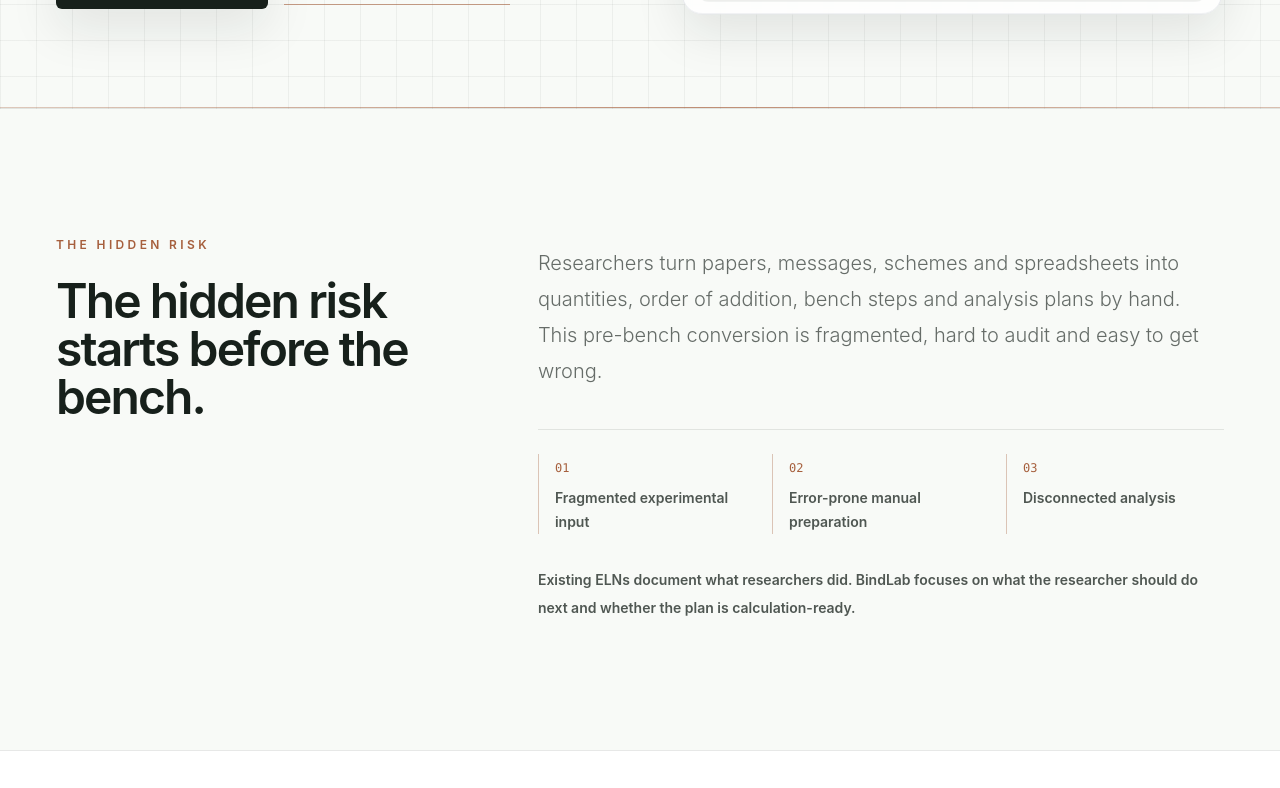
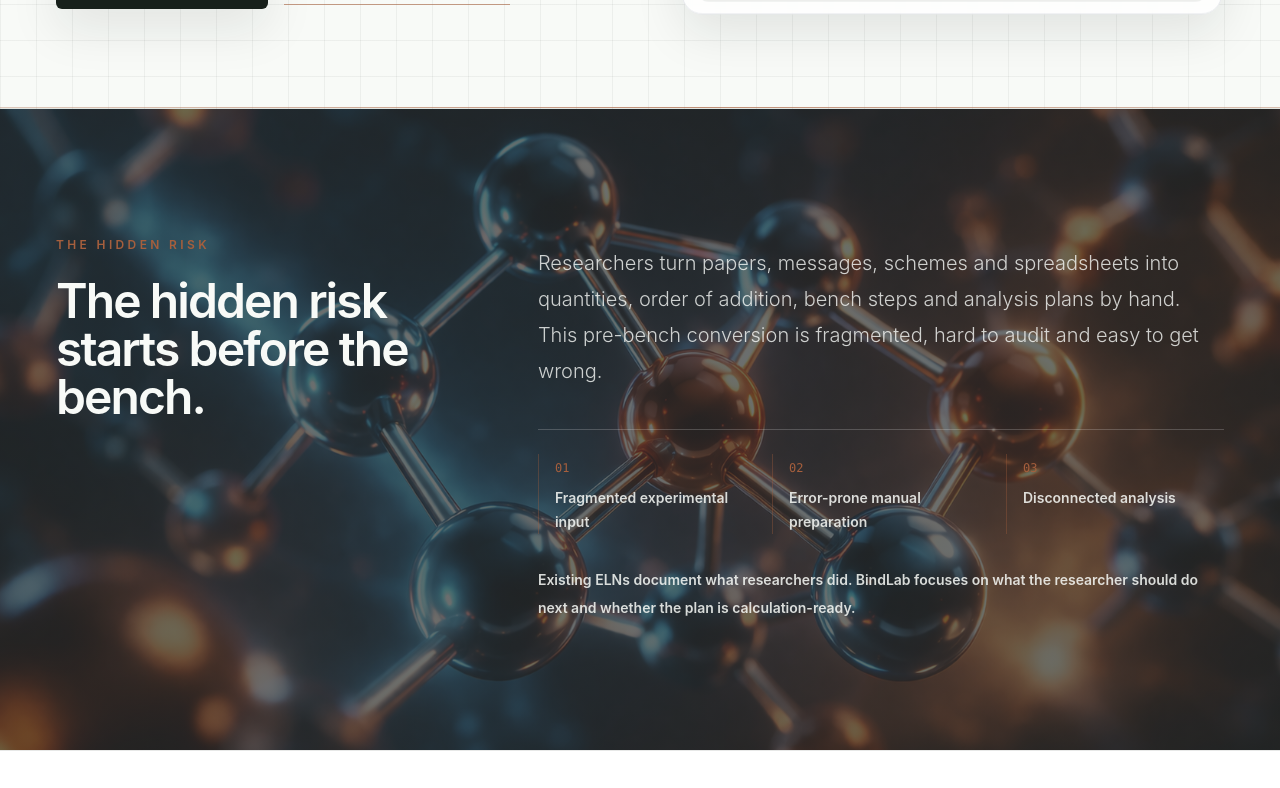
Before and after one commit to ThomasPoonCH/BindLabAI, a Next.js app: page / in a window 1280 px wide. Shown: the part 752-1540 px from the top of the page. Built offline with nearby package versions, Linux system fonts and the light colour scheme.

Commit message:
added a background photo

```diff
--- a/app/page.tsx
+++ b/app/page.tsx
@@ -69,7 +69,15 @@ export default function LandingPage() {
         <div className="absolute bottom-0 left-0 right-0 h-px shine-line" />
       </section>
 
-      <section id="about" className="mx-auto max-w-7xl px-5 py-24 sm:px-8 lg:px-14 lg:py-32">
+      <section
+        id="about"
+        className="w-full bg-cover bg-center bg-no-repeat text-paper"
+        style={{
+          backgroundImage:
+            "linear-gradient(rgba(45, 49, 49, 0.70), rgba(45, 49, 49, 0.70)), url('/home-page-background.png')",
+        }}
+      >
+        <div className="mx-auto max-w-7xl px-5 py-24 sm:px-8 lg:px-14 lg:py-32">
           <Reveal>
             <div className="grid gap-12 lg:grid-cols-[0.72fr_1.28fr] lg:gap-24">
               <div>
@@ -77,15 +85,16 @@ export default function LandingPage() {
                 <h2 className="mt-6 max-w-md text-4xl font-semibold leading-[1.02] tracking-[-0.04em] sm:text-5xl">The hidden risk starts before the bench.</h2>
               </div>
               <div className="max-w-3xl lg:pt-2">
-              <p className="text-xl leading-9 text-ink/65">Researchers turn papers, messages, schemes and spreadsheets into quantities, order of addition, bench steps and analysis plans by hand. This pre-bench conversion is fragmented, hard to audit and easy to get wrong.</p>
-              <div className="mt-10 h-px w-full bg-ink/10" />
+                <p className="text-xl leading-9 text-paper/80">Researchers turn papers, messages, schemes and spreadsheets into quantities, order of addition, bench steps and analysis plans by hand. This pre-bench conversion is fragmented, hard to audit and easy to get wrong.</p>
+                <div className="mt-10 h-px w-full bg-paper/20" />
                 <div className="mt-6 grid gap-4 sm:grid-cols-3">
-                {["Fragmented experimental input", "Error-prone manual preparation", "Disconnected analysis"].map((item, index) => <div key={item} className="border-l border-copper/35 pl-4"><span className="font-mono text-xs text-copper">0{index + 1}</span><p className="mt-2 text-sm font-semibold leading-6 text-ink/75">{item}</p></div>)}
+                  {["Fragmented experimental input", "Error-prone manual preparation", "Disconnected analysis"].map((item, index) => <div key={item} className="border-l border-copper/35 pl-4"><span className="font-mono text-xs text-copper">0{index + 1}</span><p className="mt-2 text-sm font-semibold leading-6 text-paper/85">{item}</p></div>)}
                 </div>
-              <p className="mt-8 max-w-2xl text-sm font-semibold leading-7 text-ink/75">Existing ELNs document what researchers did. BindLab focuses on what the researcher should do next and whether the plan is calculation-ready.</p>
+                <p className="mt-8 max-w-2xl text-sm font-semibold leading-7 text-paper/85">Existing ELNs document what researchers did. BindLab focuses on what the researcher should do next and whether the plan is calculation-ready.</p>
               </div>
             </div>
           </Reveal>
+        </div>
       </section>
 
       <section id="resources" className="border-y border-ink/10 bg-white">
```
Also changed, not shown: public/home-page-background.png (added). Lines whose indentation alone changed are shown as unchanged.
